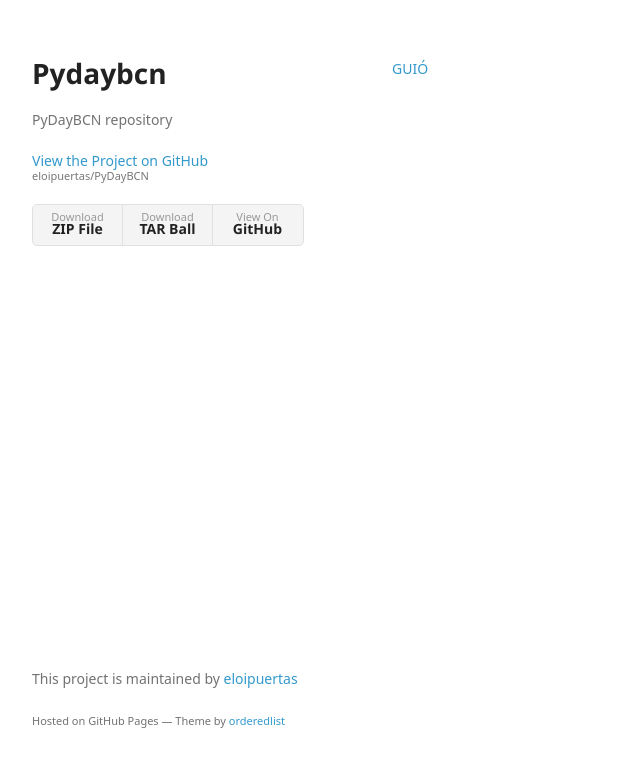
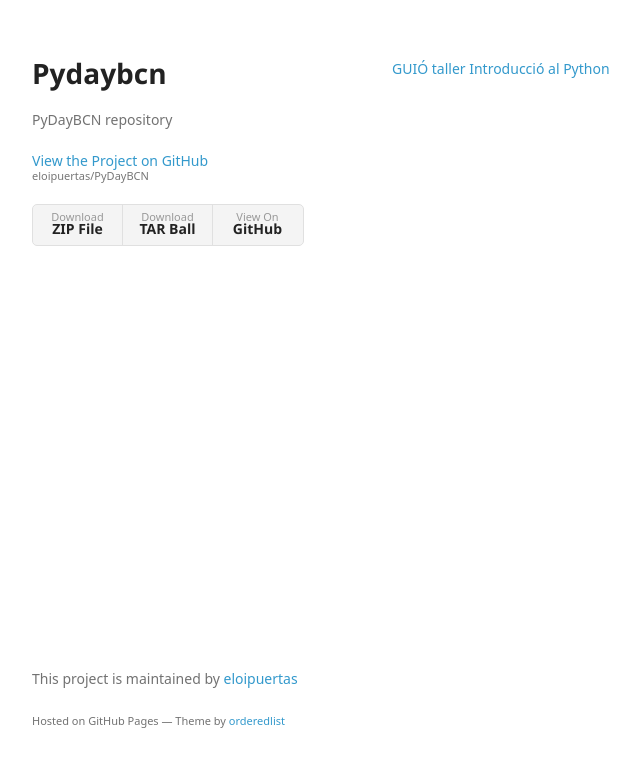
Before and after one commit to eloipuertas/PyDayBCN, a plain HTML site: page index.html in a window 1280 px wide. Shown: the whole page, without its empty margins (178-818 px from the left). Drawn offline with Linux system fonts and the light colour scheme; a web font is replaced by a local one.

Commit message:
Update index.html

```diff
--- a/index.html
+++ b/index.html
@@ -28,7 +28,7 @@
         </ul>
       </header>
       <section>
-      <a href="https://github.com/eloipuertas/PyDayBCN/blob/master/Introducci%C3%B3%20a%20la%20programaci%C3%B3.html/"> GUIÓ </a>
+      <a href="http://nbviewer.jupyter.org/github/eloipuertas/PyDayBCN/blob/master/Introducci%C3%B3%20a%20la%20programaci%C3%B3.ipynb"> GUIÓ taller Introducció al Python </a>
       </section>
       <footer>
         <p>This project is maintained by <a href="https://github.com/eloipuertas">eloipuertas</a></p>
```
